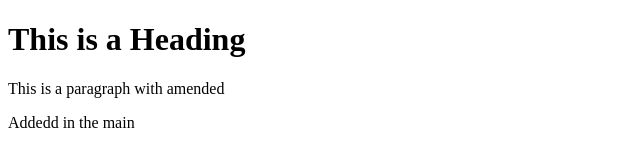
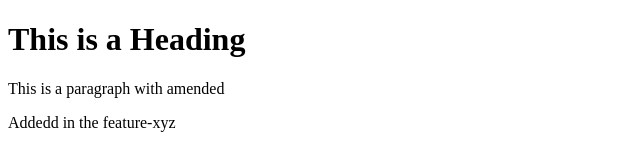
Before and after one commit to save1970save/learning-git, a plain HTML site: page index.html in a window 1280 px wide. Shown: the full height of the page, 0-640 px from the left. Drawn offline with Linux system fonts and the light colour scheme.

Commit message:
modificata branch xyz

```diff
--- a/index.html
+++ b/index.html
@@ -7,7 +7,7 @@
 
 <h1>This is a Heading</h1>
 <p>This is a paragraph with amended</p>
-<p>Addedd in the main</p>
+<p>Addedd in the feature-xyz</p>
 
 </body>
 </html>
```
